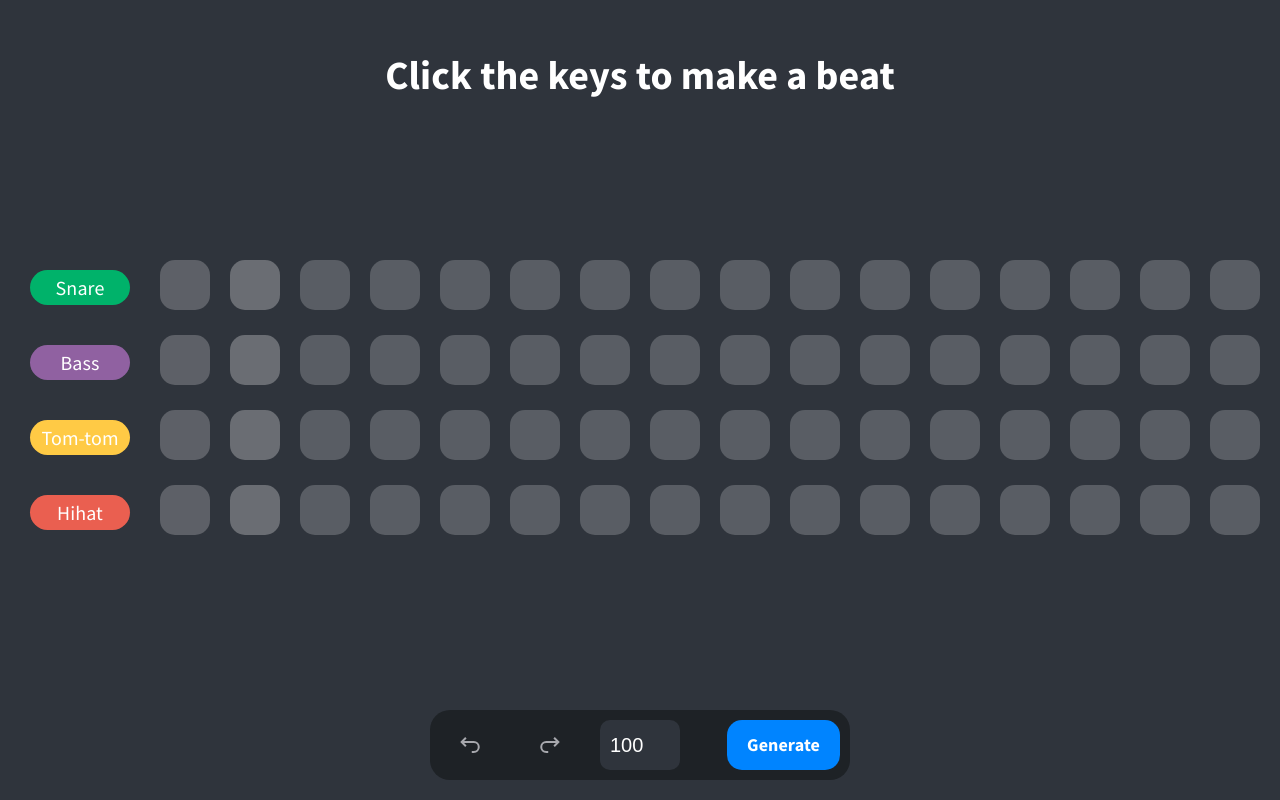
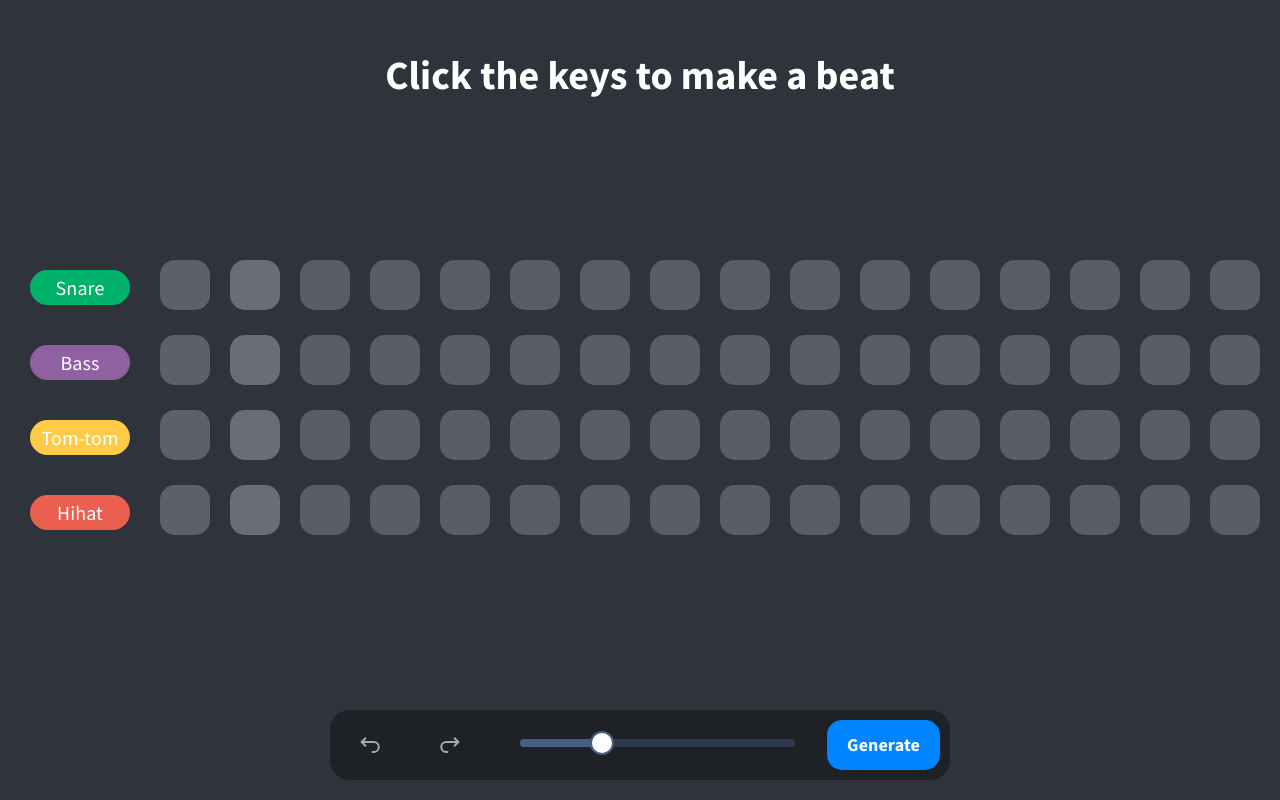
Before and after one commit to brnjlee/361-prototype, a React (Create React App) app: page /room/abcdef in a window 1280 px wide. Built offline with nearby package versions, Linux system fonts and the light colour scheme.

Commit message:
Restyle tempo bar

```diff
--- a/src/components/Modal.jsx
+++ b/src/components/GAModal.jsx
@@ -6,7 +6,7 @@ import Slider from "@material-ui/core/Slider";
 
 import "./Modal.css";
 
-export const Modal = ({ open, closeModal, executeOrder66 }) => {
+export const GAModal = ({ open, closeModal, executeGA }) => {
   const [mutationRate, setMutationRate] = useState(0.02);
   const [generations, setGenerations] = useState(1000);
   const [population, setPopulation] = useState(200);
@@ -64,7 +64,7 @@ export const Modal = ({ open, closeModal, executeOrder66 }) => {
 
       <div
         className={`optionBar__button`}
-        onClick={() => executeOrder66(mutationRate, generations, population)}
+        onClick={() => executeGA(mutationRate, generations, population)}
       >
         Generate
       </div>
--- a/src/routes/Room.css
+++ b/src/routes/Room.css
@@ -65,7 +65,7 @@
 
 .optionBar__container {
   width: 90%;
-  max-width: 420px;
+  max-width: 620px;
   height: 70px;
   position: absolute;
   background: #1e2226;
@@ -146,3 +146,25 @@
   padding: 10px;
   margin-left: 10px;
 }
+
+.tempo-container {
+  width: 100%;
+  max-width: 275px;
+  padding: 0 30px;
+}
+
+.tempo-container .MuiSlider-marked {
+  margin: 0;
+}
+
+.tempo-container .MuiSlider-markLabel {
+  color: white;
+}
+
+.MuiTypography-body1 {
+  font-size: 17px;
+  font-weight: bold;
+  text-align: left;
+  opacity: 0.7;
+  padding-bottom: 10px;
+}
--- a/src/routes/Room.jsx
+++ b/src/routes/Room.jsx
@@ -1,8 +1,11 @@
 import React, { useState, useEffect, useRef } from "react";
 import Target from "../components/Target";
 import { GrUndo, GrRedo } from "react-icons/gr";
-import { Modal } from "../components/Modal";
+import { GAModal } from "../components/GAModal";
 import { ExecuteGA } from "../ga/population";
+import { withStyles, makeStyles } from "@material-ui/core/styles";
+import Typography from "@material-ui/core/Typography";
+import Slider from "@material-ui/core/Slider";
 
 import "./Room.css";
 
@@ -59,11 +62,16 @@ export const Room = () => {
   const handleUndo = () => {
     if (activity.past.length === 0) return;
     let activityCopy = activity;
-    const [column, row] = activityCopy.past.pop();
-    activityCopy.future.push([column, row]);
-    let copy = notes;
-    copy[row].splice(column, 1, !!copy[row][column] ? 0 : 1);
-    setNotes(copy);
+    const lastActivity = activityCopy.past.pop();
+    if (lastActivity.length > 2) {
+      setNotes(lastActivity);
+    } else {
+      const [column, row] = lastActivity;
+      activityCopy.future.push([column, row]);
+      let copy = notes;
+      copy[row].splice(column, 1, !!copy[row][column] ? 0 : 1);
+      setNotes(copy);
+    }
     setActivity(activityCopy);
   };
 
@@ -78,12 +86,11 @@ export const Room = () => {
     setActivity(activityCopy);
   };
 
-  const changeTempo = e => {
-    e.preventDefault();
-    setTempo(e.target.quantity.value);
+  const changeTempo = val => {
+    setTempo(val);
   };
 
-  const executeOrder66 = (mutationRate, generations, totalPopulation) => {
+  const executeGA = (mutationRate, generations, totalPopulation) => {
     let target = [];
     for (let i = 0; i < notes.length; i++) {
       target = [...target, ...notes[i]];
@@ -99,6 +106,7 @@ export const Room = () => {
     for (let i = 0; i < result.length; i++) {
       newNotes.push(result.splice(0, 16));
     }
+    setActivity({ past: [...activity.past, notes], future: [] });
     setNotes(newNotes);
     setShowModal(false);
   };
@@ -146,13 +154,13 @@ export const Room = () => {
         openGAModal={() => {
           setShowModal(true);
         }}
-        changeTempo={e => changeTempo(e)}
+        changeTempo={val => changeTempo(val)}
         tempo={tempo}
       />
-      <Modal
+      <GAModal
         open={showModal}
         closeModal={() => setShowModal(false)}
-        executeOrder66={(mut, gen, pop) => executeOrder66(mut, gen, pop)}
+        executeGA={(mut, gen, pop) => executeGA(mut, gen, pop)}
       />
       {showModal && <div className="overlay" />}
     </div>
@@ -174,20 +182,53 @@ const OptionBar = ({
       <div className={`optionBar__option`} onClick={() => handleRedo()}>
         <GrRedo className="optionBar__icon" />
       </div>
-      <form onSubmit={e => changeTempo(e)}>
-        <input
-          className="optionBar__input"
-          type="number"
-          id="quantity"
-          name="quantity"
-          defaultValue={tempo}
-          min="1"
-          max="300"
+      <div className="tempo-container">
+        <PrettoSlider
+          defaultValue={100}
+          getAriaValueText={val => `${val * 100}%`}
+          aria-labelledby="discrete-slider-custom"
+          valueLabelDisplay="auto"
+          step={1}
+          min={15}
+          max={300}
+          onChange={(e, val) => {
+            changeTempo(val);
+          }}
         />
-      </form>
+      </div>
       <div className={`optionBar__button`} onClick={() => openGAModal()}>
         Generate
       </div>
     </div>
   );
 };
+
+const PrettoSlider = withStyles({
+  root: {
+    color: "#475e83",
+    height: 8
+  },
+  thumb: {
+    height: 24,
+    width: 24,
+    backgroundColor: "#fff",
+    border: "2px solid currentColor",
+    marginTop: -8,
+    marginLeft: -12,
+    "&:focus, &:hover, &$active": {
+      boxShadow: "inherit"
+    }
+  },
+  active: {},
+  valueLabel: {
+    left: "calc(-50% + 4px)"
+  },
+  track: {
+    height: 8,
+    borderRadius: 4
+  },
+  rail: {
+    height: 8,
+    borderRadius: 4
+  }
+})(Slider);
```
